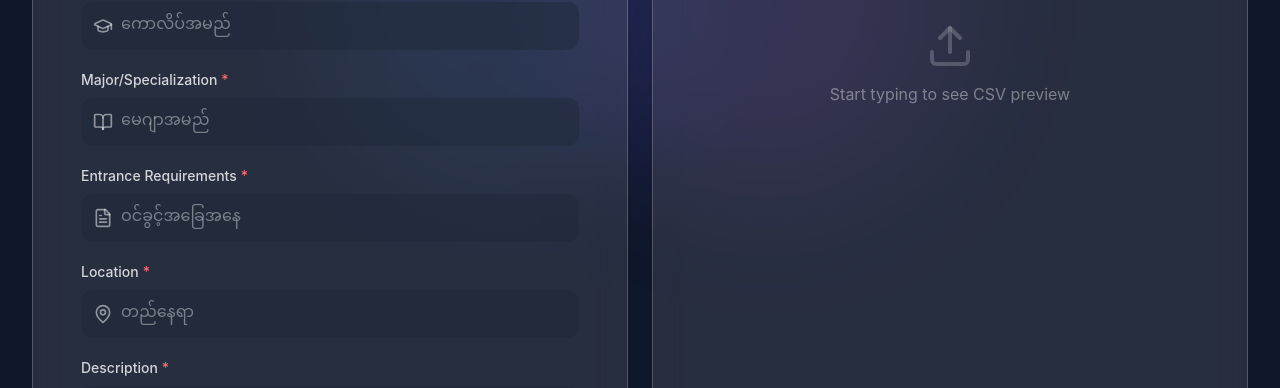
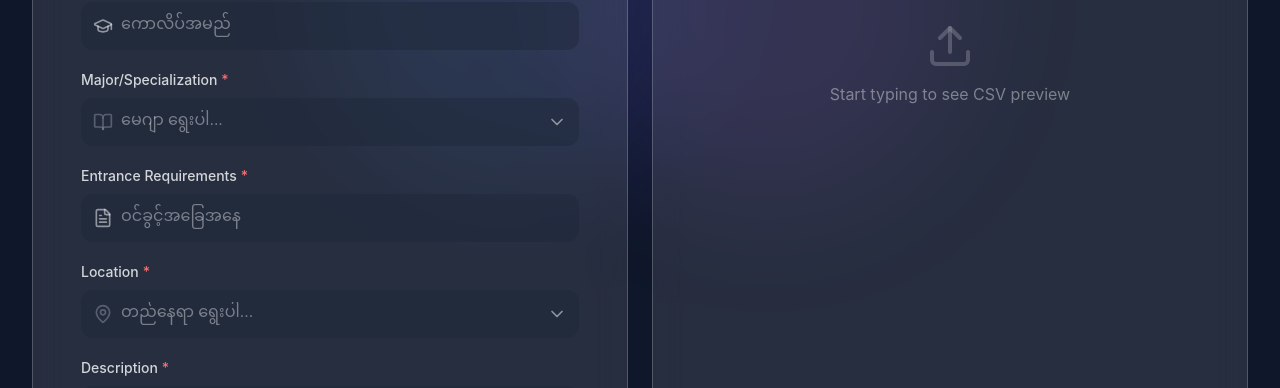
Before and after one commit to amkyawdev/dataset-app, a Next.js app: page / in a window 1280 px wide. Shown: the part 402-790 px from the top of the page. Built offline with nearby package versions, Linux system fonts and the light colour scheme.

Commit message:
feat: Add dropdown options for Location and Major
- LOCATION_OPTIONS: Myanmar states/regions (Yangon, Mandalay, etc.)
- MAJOR_OPTIONS: Common majors (Engineering, Computer Science, etc.)
- SelectInput component for dropdown selection
- Update README with examples and Python usage guide

```diff
--- /dev/null
+++ b/app/components/SelectInput.tsx
@@ -0,0 +1,91 @@
+"use client";
+
+import React from "react";
+import { ChevronDown } from "lucide-react";
+
+interface SelectOption {
+  value: string;
+  label: string;
+}
+
+interface SelectInputProps {
+  label: string;
+  value: string;
+  onChange: (value: string) => void;
+  options: SelectOption[];
+  error?: string;
+  required?: boolean;
+  placeholder?: string;
+  icon?: React.ReactNode;
+}
+
+/**
+ * SelectInput - Dropdown component for Location and Major selection
+ */
+export function SelectInput({
+  label,
+  value,
+  onChange,
+  options,
+  error,
+  required = false,
+  placeholder = "ရွေးပါ...",
+  icon,
+}: SelectInputProps) {
+  return (
+    <div className="space-y-2">
+      <label className="block text-sm font-medium text-white/80">
+        {label}
+        {required && <span className="text-red-400 ml-1">*</span>}
+      </label>
+
+      <div className="relative">
+        {icon && (
+          <div className="absolute left-3 top-1/2 -translate-y-1/2 text-white/50">
+            {icon}
+          </div>
+        )}
+
+        <div className="relative">
+          <select
+            value={value}
+            onChange={(e) => onChange(e.target.value)}
+            className={`
+              w-full appearance-none px-4 py-3
+              bg-slate-800/50 border-slate-700/50 rounded-xl
+              text-white
+              focus:outline-none focus:ring-2 focus:ring-blue-500/50
+              focus:border-blue-500/50
+              transition-all duration-200
+              cursor-pointer
+              ${icon ? "pl-10" : ""}
+              ${error ? "border-red-500/50 focus:ring-red-500/50" : ""}
+            `}
+            style={{
+              fontFamily: '"Noto Sans Myanmar", "Myanmar Text", sans-serif',
+              color: value ? 'white' : 'rgba(255,255,255,0.4)'
+            }}
+          >
+            <option value="" disabled className="bg-slate-800">
+              {placeholder}
+            </option>
+            {options.map((option) => (
+              <option key={option.value} value={option.value} className="bg-slate-800">
+                {option.label}
+              </option>
+            ))}
+          </select>
+          <ChevronDown className="absolute right-3 top-1/2 -translate-y-1/2 w-5 h-5 text-white/50 pointer-events-none" />
+        </div>
+      </div>
+
+      {error && (
+        <div className="flex items-center gap-1 text-red-400 text-sm">
+          <span>{error}</span>
+        </div>
+      )}
+    </div>
+  );
+}
+
+export default SelectInput;
--- a/app/page.tsx
+++ b/app/page.tsx
@@ -4,8 +4,10 @@ import { useState } from "react";
 import { GraduationCap, MapPin, BookOpen, FileText, Save, Upload, AlertCircle, CheckCircle2, Database, BookMarked } from "lucide-react";
 import { GlassCard } from "./components/GlassCard";
 import { FormInput } from "./components/FormInput";
+import { SelectInput } from "./components/SelectInput";
 import { Spinner } from "./components/Spinner";
 import type { CollegeFormData } from "@/types";
+import Link from "next/link";
 
 interface FormData extends CollegeFormData {}
 
@@ -17,7 +19,42 @@ interface PreviewData {
   description: string;
 }
 
-import Link from "next/link";
+// Myanmar States/Regions
+const LOCATION_OPTIONS = [
+  { value: "ရန်းရှားမြို့", label: "ရန်းရှားမြို့ (Yangon)" },
+  { value: "မန္တလေးမြို့", label: "မန္တလေးမြို့ (Mandalay)" },
+  { value: "ပါတော်မူတို့ရာ", label: "ပါတော်မူတို့ရာ (Bago)" },
+  { value: "မကွေးတိုင်း", label: "မကွေးတိုင်း (Magway)" },
+  { value: "မပါတော်မူတို့ရာ", label: "မပါတော်မူတို့ရာ (Mawlamyine)" },
+  { value: "ပုဂံ", label: "ပုဂံ (Bagan)" },
+  { value: "ဟင်္သီမြို့", label: "ဟင်္သီမြို့ (Hinthada)" },
+  { value: "ပေါက်ပါးတိုင်း", label: "ပေါက်ပါးတိုင်း" },
+  { value: "ယူပန်း", label: "ယူပန်း (Taungoo)" },
+  { value: "မိတ်ကျုမ်း", label: "မိတ်ကျုမ်း" },
+  { value: "ဆော့ပလိတ်", label: "ဆော့ပလိတ်" },
+];
+
+// Common Majors/Specializations
+const MAJOR_OPTIONS = [
+  { value: "အင်ဂျင်နီယာ", label: "အင်ဂျင်နီယာ (Engineering)" },
+  { value: "ပါးစည်ပါး", label: "ပါးစည်ပါး (Business)" },
+  { value: "သတ္တူဗျားအင်ဂျင်နီယာ", label: "သတ္တူဗျားအင်ဂျင်နီယာ (Computer Engineering)" },
+  { value: "မှတ်စုသတ္တုဗျား", label: "မှတ်စုသတ္တုဗျား (Computer Science)" },
+  { value: "ဗေဒါန်းဟော်ပါး", label: "ဗေဒါန်းဟော်ပါး (Architecture)" },
+  { value: "သတ္တဝါဗေဒါန်း", label: "သတ္တဝါဗေဒါန်း (Agriculture)" },
+  { value: "ပါမောဂျင်နီယာ", label: "ပါမောဂျင်နီယာ (Chemical Engineering)" },
+  { value: "လျှပ်စစ်အင်ဂျင်နီယာ", label: "လျှပ်စစ်အင်ဂျင်နီယာ (Electrical)" },
+  { value: "မဂ္ဂါယန်းဟော်ပါး", label: "မဂ္ဂါယန်းဟော်ပါး (Education)" },
+  { value: "ဥပစာပါး", label: "ဥပစာပါး (Law)" },
+  { value: "ဆေးပါး", label: "ဆေးပါး (Medicine)" },
+  { value: "သူန်းကျမ်း", label: "သူန်းကျမ်း (Nursing)" },
+  { value: "ပါးစည်ပါးစီးပါး", label: "ပါးစည်ပါးစီးပါး (Business Admin)" },
+  { value: "စီးပါးစီရင်ရန်", label: "စီးပါးစီရင်ရန် (Management)" },
+  { value: "ပညာရေး", label: "ပညာရေး (General Education)" },
+  { value: "သတ္တဝါပညာ", label: "သတ္တဝါပညာ (Veterinary)" },
+  { value: "ပမာဏဝတ်ယူပါး", label: "ပမာဏဝတ်ယူပါး (Pharmacy)" },
+  { value: "သင်္ဂျာယန်း", label: "သင်္ဂျာယန်း (Civil Engineering)" },
+];
 
 export default function Home() {
   const [formData, setFormData] = useState<FormData>({
@@ -105,9 +142,13 @@ export default function Home() {
           <GlassCard className="p-6" title="Add New College">
             <form onSubmit={handleSubmit} className="space-y-5">
               <FormInput label="College Name" placeholder="ကောလိပ်အမည်" value={formData.name} onChange={(v) => handleInputChange("name", v)} required icon={<GraduationCap className="w-5 h-5" />} />
-              <FormInput label="Major/Specialization" placeholder="မေဂျာအမည်" value={formData.major} onChange={(v) => handleInputChange("major", v)} required icon={<BookOpen className="w-5 h-5" />} />
+
+              <SelectInput label="Major/Specialization" value={formData.major} onChange={(v) => handleInputChange("major", v)} options={MAJOR_OPTIONS} required icon={<BookOpen className="w-5 h-5" />} placeholder="မေဂျာ ရွေးပါ..." />
+
               <FormInput label="Entrance Requirements" placeholder="ဝင်ခွင့်အခြေအနေ" value={formData.requirements} onChange={(v) => handleInputChange("requirements", v)} required icon={<FileText className="w-5 h-5" />} />
-              <FormInput label="Location" placeholder="တည်နေရာ" value={formData.location} onChange={(v) => handleInputChange("location", v)} required icon={<MapPin className="w-5 h-5" />} />
+
+              <SelectInput label="Location" value={formData.location} onChange={(v) => handleInputChange("location", v)} options={LOCATION_OPTIONS} required icon={<MapPin className="w-5 h-5" />} placeholder="တည်နေရာ ရွေးပါ..." />
+
               <FormInput label="Description" placeholder="ဖေါ်ပါးချက်" value={formData.description} onChange={(v) => handleInputChange("description", v)} required rows={4} />
 
               {message && (
```
Also changed, not shown: public/sw.js (+1 -1 lines), 1 other file (tests, documents, lock files or other folders).
